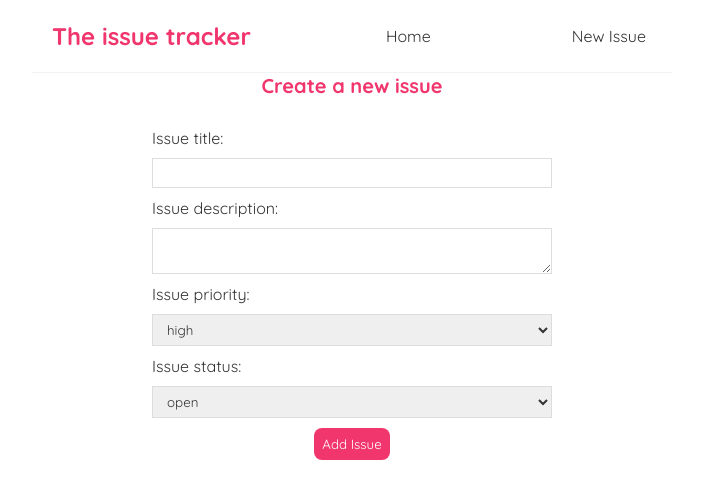
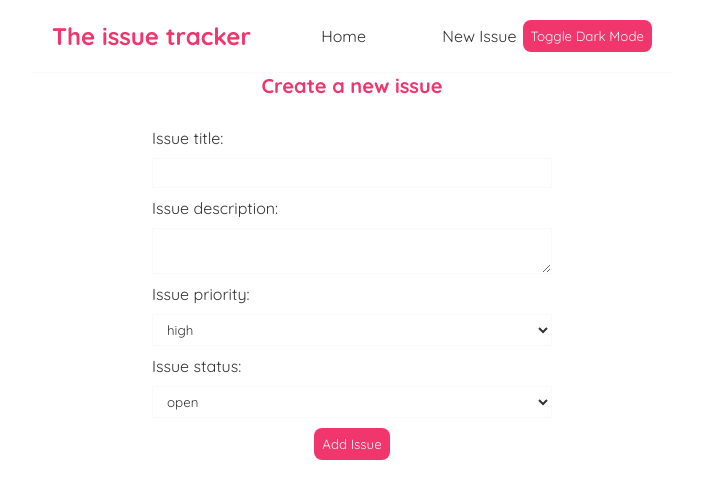
Before and after one commit to villiger9/issue-tracker-react, a React (Vite) app: page /create in a window 1280 px wide. Shown: the top 498 px of the page, without its empty margins (288-991 px from the left). Built offline with nearby package versions, Linux system fonts and the light colour scheme.

Commit message:
fixed context / implemented dark mode

```diff
--- a/src/IssueList.jsx
+++ b/src/IssueList.jsx
@@ -1,13 +1,8 @@
 import { Link } from "react-router-dom";
-import { ThemeContext } from "../src/contexts/ThemeContext"; // Import the 'Station'
-import { useContext } from "react";
 
 const IssueList = ({ issues, title }) => {
-  const { toggleTheme } = useContext(ThemeContext);
-
   return (
     <div className="issue-list">
-      <button onClick={toggleTheme}>Toggle Dark Mode</button>
       <h2>{title}</h2>
       {issues.map((issue) => (
         <div className="issue-preview" key={issue.id}>
--- a/src/index.css
+++ b/src/index.css
@@ -21,6 +21,7 @@
   margin: 0;
   font-family: "Quicksand";
   color: var(--text-color);
+  background-color: var(--bg-color);
 }
 .navbar {
   padding: 20px;
@@ -28,10 +29,10 @@
   align-items: center;
   max-width: 600px;
   margin: 0 auto;
-  border-bottom: 1px solid #f2f2f2;
+  border-bottom: 1px solid var(--card-bg);
 }
 .navbar h1 {
-  color: #f1356d;
+  color: var(--primary-color);
 }
 .navbar .links {
   margin-left: auto;
@@ -48,6 +49,15 @@
   max-width: 600px;
   margin: 40px auto;
   padding: 20px;
+}
+
+button {
+  background: var(--primary-color);
+  color: var(--card-bg);
+  border: 0;
+  padding: 8px;
+  border-radius: 8px;
+  cursor: pointer;
 }
 
 /* issue previews / list */
@@ -76,14 +86,6 @@
 .issue-details div {
   margin: 20px 0;
 }
-.issue-details button {
-  background: var(--primary-color);
-  color: #fff;
-  border: 0;
-  padding: 8px;
-  border-radius: 8px;
-  cursor: pointer;
-}
 
 /* create new issue form */
 .create {
@@ -106,15 +108,7 @@
   width: 100%;
   padding: 6px 10px;
   margin: 10px 0;
-  border: 1px solid #ddd;
+  border: 1px solid var(--card-bg);
   box-sizing: border-box;
   display: block;
 }
-.create button {
-  background: var(--primary-color);
-  color: #fff;
-  border: 0;
-  padding: 8px;
-  border-radius: 8px;
-  cursor: pointer;
-}
--- a/src/layouts/RootLayout.jsx
+++ b/src/layouts/RootLayout.jsx
@@ -1,6 +1,10 @@
 import { NavLink, Outlet } from "react-router-dom";
+import { ThemeContext } from "../contexts/ThemeContext";
+import { useContext } from "react";
 
 export default function RootLayout() {
+  const { toggleTheme } = useContext(ThemeContext);
+
   return (
     <div className="layout">
       <header>
@@ -12,6 +16,7 @@ export default function RootLayout() {
           <NavLink to="create" className="links">
             New Issue
           </NavLink>
+          <button onClick={toggleTheme}>Toggle Dark Mode</button>
         </nav>
       </header>
 
```
